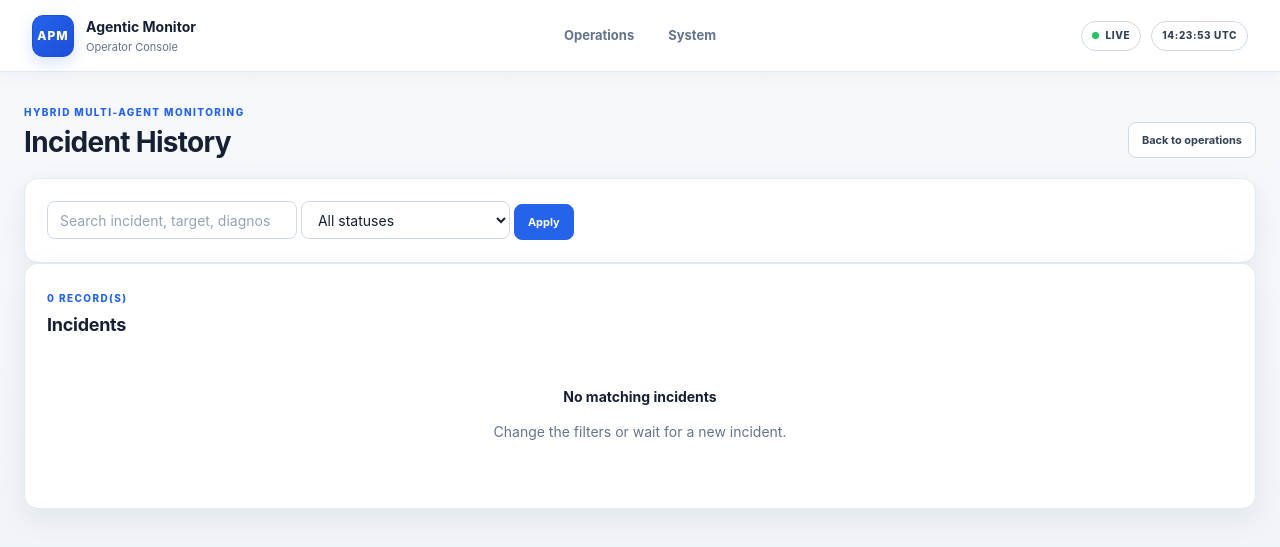
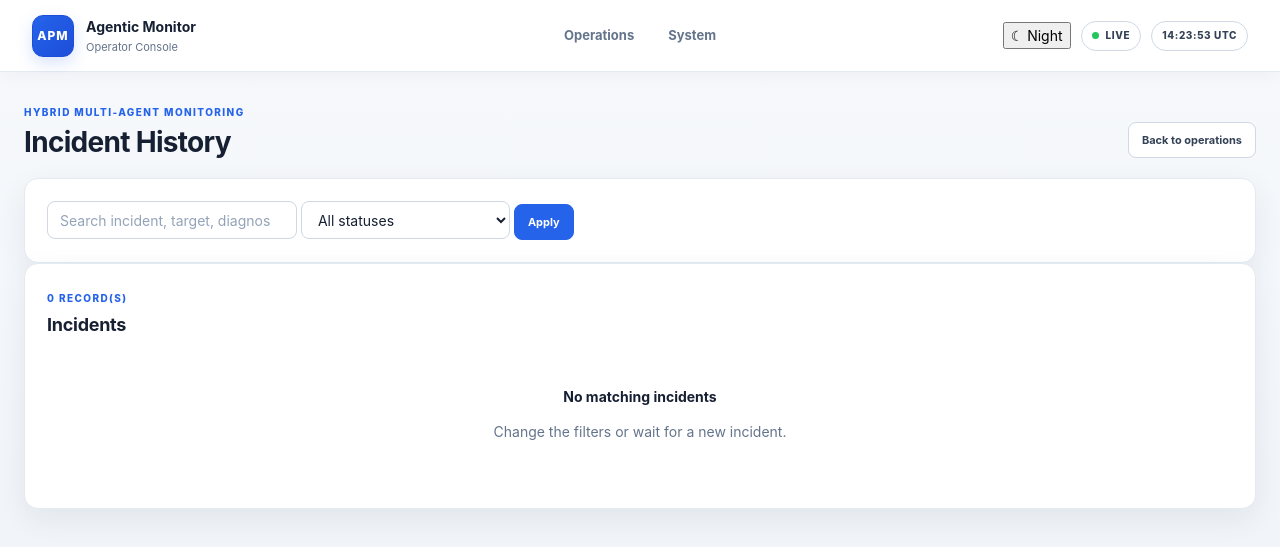
Before and after one commit to davidedimarco00/AgenticProactiveMonitor, a Flask app: page /incidents in a window 1280 px wide. Shown: the top 547 px of the page. Run offline with Flask 3, Linux system fonts and the light colour scheme; data that the repository does not hold is empty.

Commit message:
feat(dashboard): add persistent theme toggle shell

```diff
--- a/src/agentic_dashboard/templates/base.html
+++ b/src/agentic_dashboard/templates/base.html
@@ -4,12 +4,24 @@
   <meta charset="utf-8">
   <meta name="viewport" content="width=device-width, initial-scale=1">
   <meta name="theme-color" content="#f4f7fb">
+  <script>
+    (() => {
+      const key = "apm-dashboard-theme";
+      let theme = null;
+      try { theme = localStorage.getItem(key); } catch (_) {}
+      if (theme !== "dark" && theme !== "light") {
+        theme = window.matchMedia && window.matchMedia("(prefers-color-scheme: dark)").matches ? "dark" : "light";
+      }
+      document.documentElement.dataset.theme = theme;
+    })();
+  </script>
   <title>{% block title %}{{ app_name }}{% endblock %}</title>
   <link rel="stylesheet" href="{{ url_for('static', filename='css/dashboard.css') }}">
   <link rel="stylesheet" href="{{ url_for('static', filename='css/agent_observability.css') }}">
   <link rel="stylesheet" href="{{ url_for('static', filename='css/agent_trace.css') }}">
   <link rel="stylesheet" href="{{ url_for('static', filename='css/activity_states.css') }}">
   <link rel="stylesheet" href="{{ url_for('static', filename='css/workflow_observability.css') }}">
+  <link rel="stylesheet" href="{{ url_for('static', filename='css/ui_enhancements.css') }}">
 </head>
 <body>
   <header class="app-header">
@@ -27,6 +39,10 @@
     </nav>
 
     <div class="header-meta">
+      <button type="button" class="theme-toggle" id="theme-toggle" aria-label="Switch to dark mode" aria-pressed="false" title="Switch to dark mode">
+        <span class="theme-toggle-icon" aria-hidden="true">☾</span>
+        <span class="theme-toggle-label">Night</span>
+      </button>
       <span class="live-indicator"><i></i> LIVE</span>
       <span class="clock" id="live-clock">UTC</span>
     </div>
@@ -44,6 +60,7 @@
     {% block content %}{% endblock %}
   </main>
 
+  <script src="{{ url_for('static', filename='js/theme.js') }}"></script>
   <script src="{{ url_for('static', filename='js/dashboard.js') }}"></script>
   <script src="{{ url_for('static', filename='js/agent_trace.js') }}"></script>
   <script src="{{ url_for('static', filename='js/workflow_observability.js') }}"></script>
```
